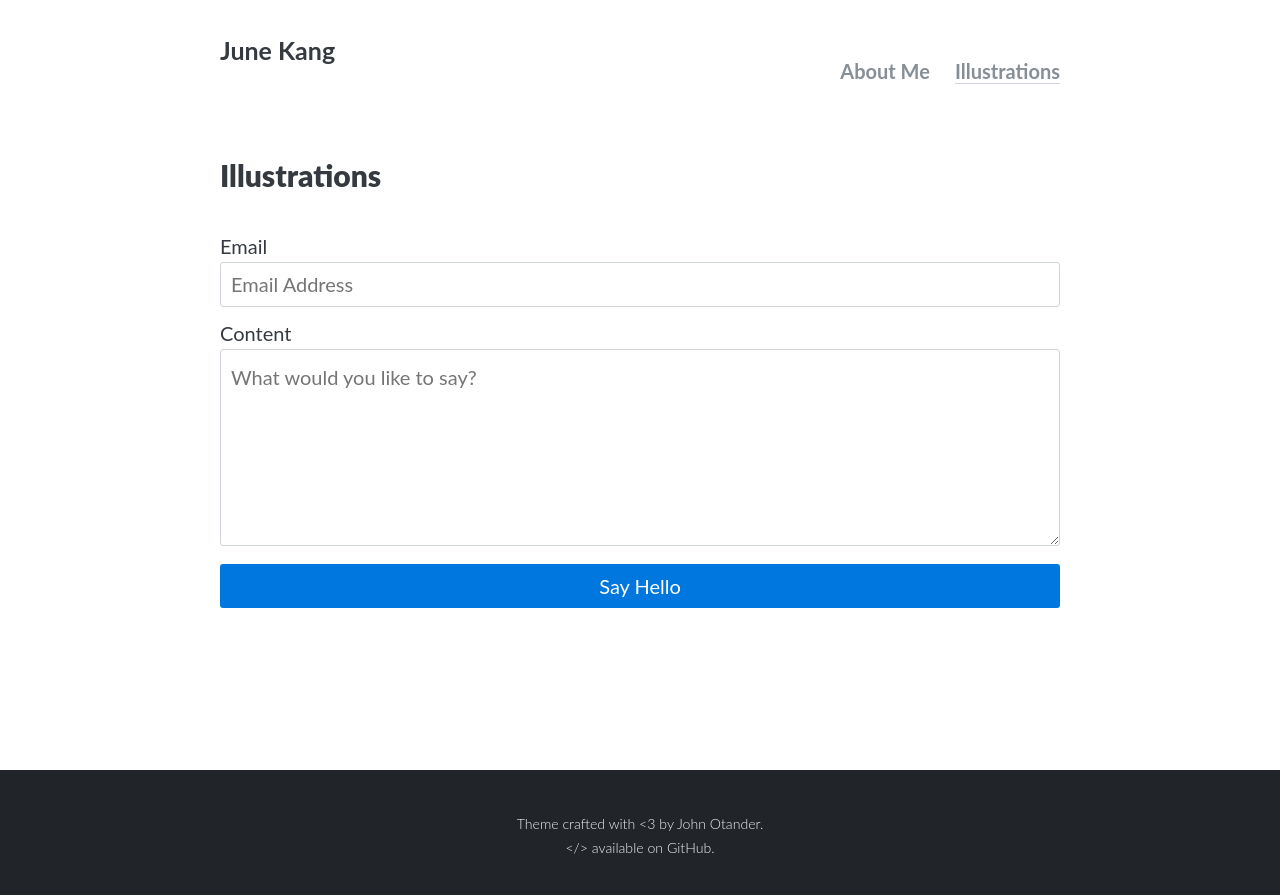
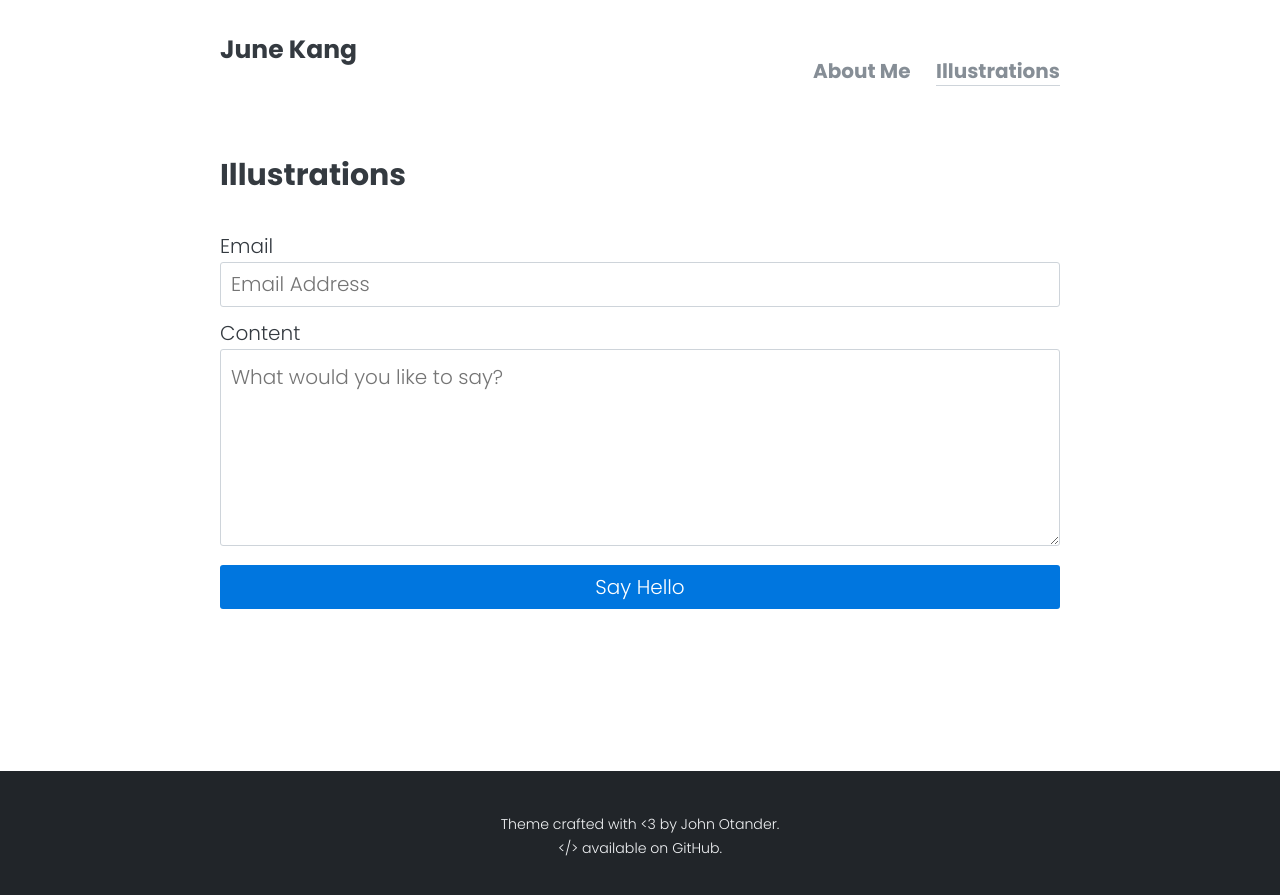
Before and after one commit to kangjune/kangjune.github.io, a Jekyll site: the page built from contact.html, in a window 1280 px wide. Shown: the top 895 px of the page. Built offline with Jekyll 4.4.1, drawn with Linux system fonts in a browser that asks for light colours.

Commit message:
Update _variables.scss

```diff
--- a/_sass/_variables.scss
+++ b/_sass/_variables.scss
@@ -1,9 +1,9 @@
 // Typography
 $base-font-size: 18px !default;
 $bold-font-weight: bold !default;
-$font-family: 'Lato', 'Helvetica Neue', Helvetica, sans-serif !default;
+$font-family: 'Poppins', 'Helvetica Neue', Helvetica, sans-serif !default;
 $line-height: 1.6 !default;
-$heading-font-family: 'Lato', 'Helvetica Neue', Helvetica, sans-serif !default;
+$heading-font-family: 'Poppins', 'Helvetica Neue', Helvetica, sans-serif !default;
 $heading-font-weight: 900 !default;
 $heading-line-height: 1.25 !default;
 $monospace-font-family: 'Source Code Pro', Consolas, monospace !default;
```
